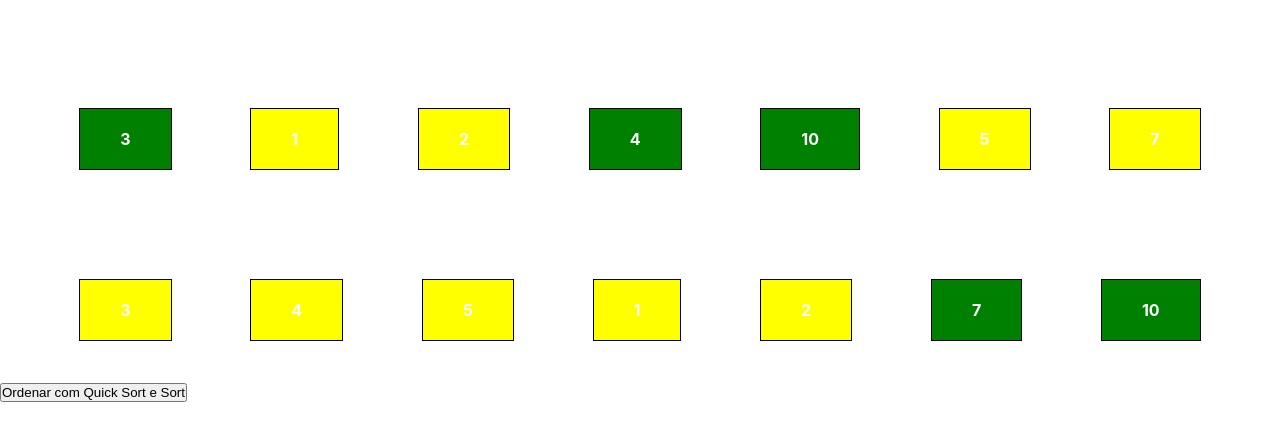
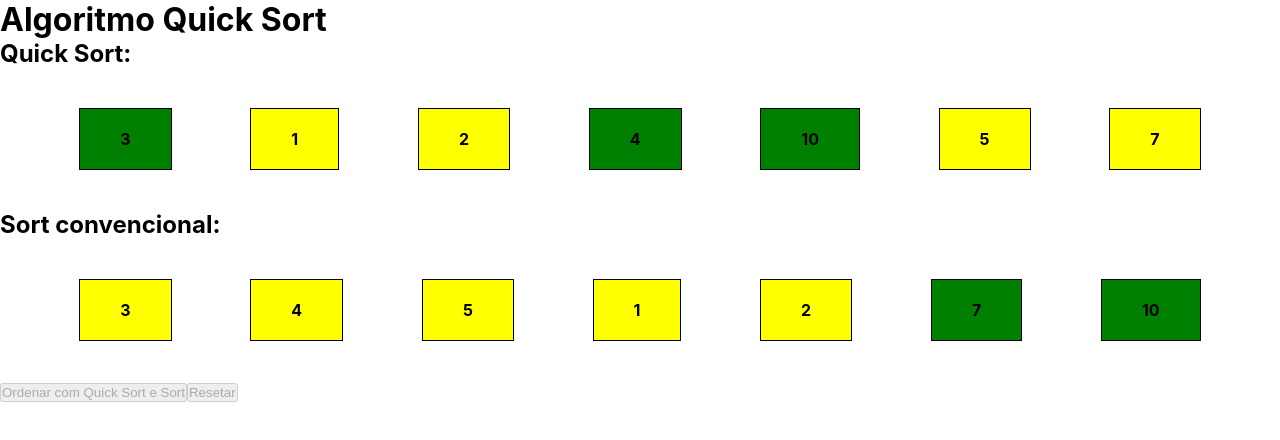
Before and after one commit to hubarthurcoelho/grokking-algorithms, a React (Create React App) app in the folder grokking-algorithms/: page /quickSort in a window 1280 px wide. Both pictures are taken after a click on the button "Ordenar com Quick Sort e Sort". Shown: the top 440 px of the page. Built offline with nearby package versions, Linux system fonts and the light colour scheme.

Commit message:
style: changed a few colors

```diff
--- a/grokking-algorithms/src/components/BinarySearch.jsx
+++ b/grokking-algorithms/src/components/BinarySearch.jsx
@@ -131,7 +131,7 @@ class BinarySearchPage extends Component {
         <div className="bigO-container">
         <img className="bigO" src="https://lh4.googleusercontent.com/HTj2Ri2kXpmYdnLVJB4pGk7fnv_XpYwNWTtGGo4vCu9F2vYm6LeFST-q_fRYkcmRN9vrMtsh4-WK0Tx-F_fOaKHYAGrKkELBfitbe0qeJlmnZ7Rir7ikW9YFc_QqjXY_McJrNyX7" alt="tempos de execução de algoritmos"/>
         </div>
-        <p>A notação "big O" serve para descrever o comportamento limitante de uma função (nesse caso um algoritmo) quando o seu valor tende ao infinito. em outras palavras, é uma forma de medir o quanto um algoritmo é eficiente. Ele leva em consideração o pior cenário de execução (no caso de uma pesquisa simples, onde os elementos são checados de um por um, o pior cenário é quando o elemento escolhido é o último elemento do array). Na imagem, a pesquisa binária se enquadra na curva amarela. Percebe-se que, mesmo quando se aumenta muito o número de elementos em um array, o tempo de execução aumenta em uma escala infinitamente menor. Vamos ver como isso funciona na prática? Utilize o esquema montado abaixo que comparada os tempos de busca da pesquisa binária vs pesquisa simples. Divirta-se explodindo sua mente!</p>
+        <p>A notação "big O" serve para descrever o comportamento limitante de uma função (nesse caso um algoritmo) quando o seu valor tende ao infinito. em outras palavras, é uma forma de medir o quanto um algoritmo é eficiente. Ele leva em consideração o pior cenário de execução (no caso de uma pesquisa simples, onde os elementos são checados de um por um, o pior cenário é quando o elemento escolhido é o último elemento do array). Na imagem, a pesquisa binária se enquadra na curva amarela. Percebe-se que, mesmo quando se aumenta muito o número de elementos em um array, o tempo de execução aumenta em uma escala infinitamente menor. Vamos ver como isso funciona na prática? Utilize o esquema montado abaixo que comparada os tempos de busca da pesquisa binária vs pesquisa simples. Divirta-se!</p>
         <article className="array-container">
           {array.map((num, index) => {
             if (
--- a/grokking-algorithms/src/components/QuickSort.jsx
+++ b/grokking-algorithms/src/components/QuickSort.jsx
@@ -2,15 +2,23 @@ import React from "react";
 
 const wait = (ms) => new Promise((resolve) => setTimeout(resolve, ms));
 
+const INITIAL_STATE = {
+  array: [4, 3, 10, 5, 1, 2, 7],
+  secondArray: [4, 3, 10, 5, 1, 2, 7],
+  arrayOfPivots: [],
+  hasBeenQuickSorted: false,
+  hasBeenSorted: false,
+  comparedValues: [],
+  resetDisabled: false,
+  orderDisabled: false,
+}
+
 class QuickSort extends React.Component {
-  state = {
-    array: [4, 3, 10, 5, 1, 2, 7],
-    secondArray: [4, 3, 10, 5, 1, 2, 7],
-    arrayOfPivots: [],
-    hasBeenQuickSorted: false,
-    hasBeenSorted: false,
-    comparedValues: [],
-  };
+  state = INITIAL_STATE;
+
+  reset = () => {
+    this.setState(INITIAL_STATE);
+  }
 
   simulateRecursion = async (less, greater) => {
     const lessPivot = less[0];
@@ -46,6 +54,7 @@ class QuickSort extends React.Component {
       };
     }
     this.setState({ hasBeenSorted: true });
+    this.setState({ resetDisabled: false });
   };
 
   quicksort = async (array) => {
@@ -70,50 +79,55 @@ class QuickSort extends React.Component {
   };
 
   render() {
-    const { array, secondArray, arrayOfPivots, hasBeenQuickSorted, comparedValues, hasBeenSorted } = this.state;
+    const { array, secondArray,
+      arrayOfPivots, hasBeenQuickSorted, comparedValues, hasBeenSorted, resetDisabled, orderDisabled } = this.state;
     return (
       <>
-        <h1>Algoritmo Quick Sort</h1>
-        <h2>Quick Sort:</h2>
+        <h1 className="quick-sort-text">Algoritmo Quick Sort</h1>
+        <h2 className="quick-sort-text">Quick Sort:</h2>
         <div className="quicksort-container">
           {hasBeenQuickSorted
-            ? array.map((number) => <div className="all-sorted"><p>{number}</p></div>)
-            : array.map((number) => {
+            ? array.map((number, index) => <div key={index} className="all-sorted"><p className="sort-number">{number}</p></div>)
+            : array.map((number, index) => {
                 if (arrayOfPivots?.includes(number)) {
                   return (
-                    <div className="pivot">
-                      <p>{number}</p>
+                    <div key={index} className="pivot">
+                      <p className="sort-number">{number}</p>
                     </div>
                   );
                 }
                 return (
-                  <div className="normal-number">
-                    <p>{number}</p>
+                  <div key={index} className="normal-number">
+                    <p className="sort-number">{number}</p>
                   </div>
                 );
               })}
         </div>
-        <h2>Sort convencional:</h2>
+        <h2 className="quick-sort-text">Sort convencional:</h2>
         <div className="quicksort-container">
           {hasBeenSorted ? (
-            secondArray.map((number) => <div className="all-sorted"><p>{number}</p></div>)
-          ) : (secondArray.map((number) =>  (
+            secondArray.map((number, index) => <div key={index} className="all-sorted"><p className="sort-number">{number}</p></div>)
+          ) : (secondArray.map((number, index) =>  (
             <div
+              key={index}
               className={comparedValues.includes(number) ? 'pivot' : 'normal-number'}
             >
-              <p>{number}</p>
+              <p className="sort-number">{number}</p>
             </div>
           )))}
         </div>
         <button
           type="button"
+          disabled={orderDisabled}
           onClick={() => {
+            this.setState({resetDisabled: true, orderDisabled: true});
             this.quicksort(array);
             this.normalSort(secondArray);
           }}
         >
           Ordenar com Quick Sort e Sort
         </button>
+        <button disabled={resetDisabled} onClick={ () => this.reset() }>Resetar</button>
       </>
     );
   }
--- a/grokking-algorithms/src/index.css
+++ b/grokking-algorithms/src/index.css
@@ -39,4 +39,9 @@ code {
   font-weight: bold;
   border: 1px solid green;
   padding: 20px 40px;
+  color: black;
 }
+
+.sort-number {
+  color: black;
+}
--- a/grokking-algorithms/src/style.css
+++ b/grokking-algorithms/src/style.css
@@ -6,7 +6,8 @@
 }
 
 .item {
-  border: 5px solid rgb(8, 10, 8);
+  border: 2px solid white;
+  border-radius: 10px;
   padding: 10px;
   width: 5%;
   text-align: center;
@@ -36,7 +37,8 @@
   flex-wrap: wrap;
   justify-content: space-between;
   width: 100%;
-  padding-bottom: 10px ;
+  padding-bottom: 10px;
+  margin-top: 10px;
 }
 
 .bigO {
@@ -70,3 +72,7 @@
 .binary-body {
   padding: 40px;
 }
+
+.quick-sort-text {
+  color: black;
+}
```
